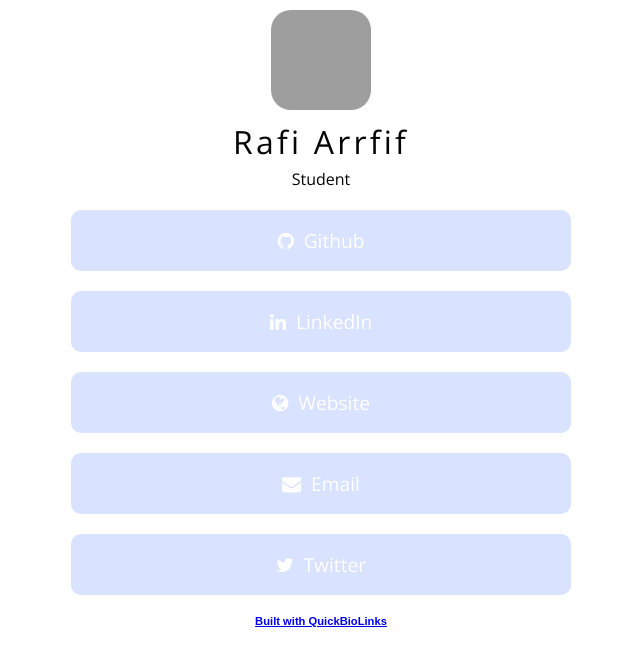
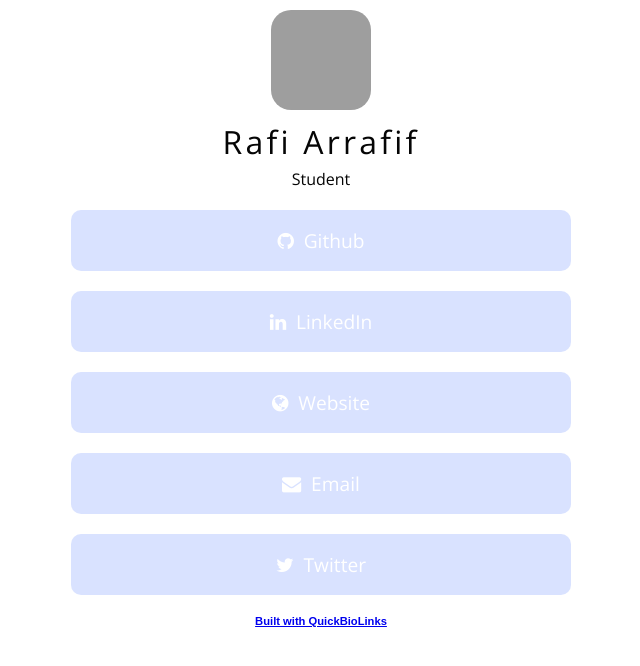
Before and after one commit to rafiarrafif/BioLink, a plain HTML site: page index.html in a window 1280 px wide. Shown: the whole page, without its empty margins (319-959 px from the left). Drawn offline with nearby package versions, Linux system fonts and the light colour scheme; grey boxes are pictures that could not be loaded.

Commit message:
Update Arrafif

```diff
--- a/index.html
+++ b/index.html
@@ -11,7 +11,7 @@
     <body>
         <script>
             // Set your name
-            var displayName = "Rafi Arrfif";
+            var displayName = "Rafi Arrafif";
 
             // Set your profession or job
             var profession = "Student";
```
